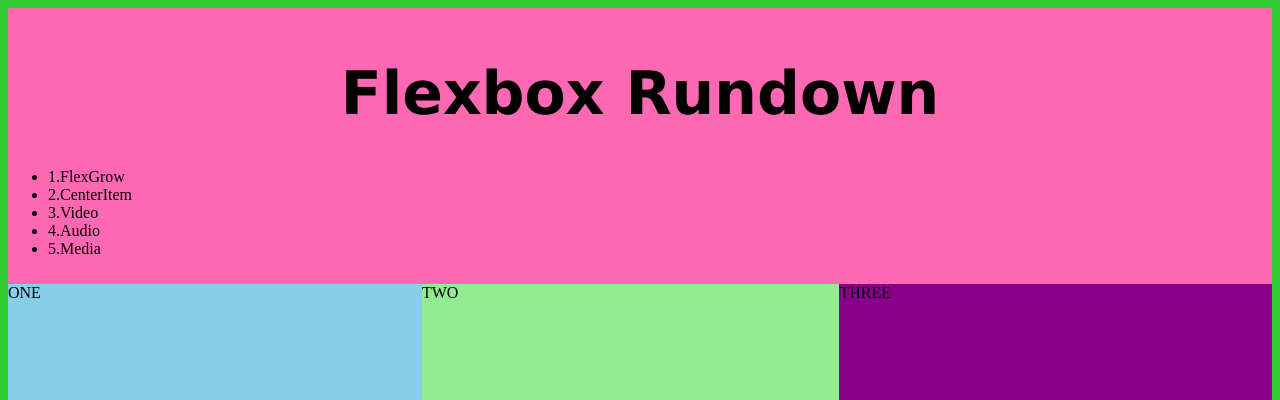
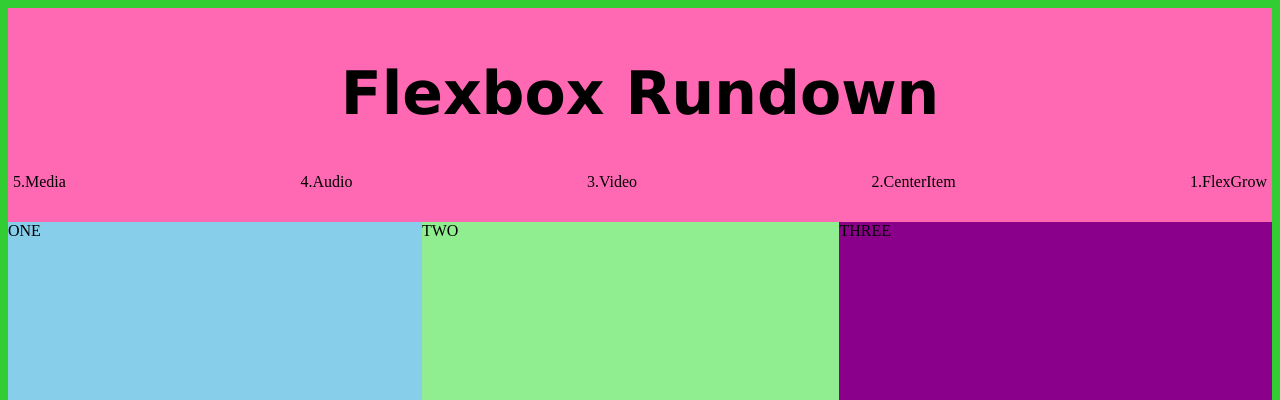
Before and after one commit to ErikTaylorUWE/GWDS-Weekly-Coding-Sheets, a plain HTML site: page week4/index.html in a window 1280 px wide. Shown: the top 400 px of the page. Drawn offline with Linux system fonts and the light colour scheme.

Commit message:
nav class
added navigation class and styled

```diff
--- a/week4/index.html
+++ b/week4/index.html
@@ -19,11 +19,14 @@
         <h1>Flexbox Rundown</h1>
 
             <ul>
-                <li>1.FlexGrow</li>
-                <li>2.CenterItem</li>
-                <li>3.Video</li>
-                <li>4.Audio</li>
-                <li>5.Media</li>
+                <div class="container-navigation">
+                    <li>1.FlexGrow</li>
+                    <li>2.CenterItem</li>
+                    <li>3.Video</li>
+                    <li>4.Audio</li>
+                    <li>5.Media</li>
+
+                </div>
             </ul>
 
     </header>
--- a/week4/styles.css
+++ b/week4/styles.css
@@ -18,6 +18,18 @@ h1 {
     font-family: Verdana, Geneva, Tahoma, sans-serif;
     font-size: 60px;
     text-align: center;
+}
+
+ul {
+    list-style-type: none;
+    padding: 5px;
+}
+
+.container-navigation {
+    display: flex;
+    flex-wrap: wrap;
+    flex-direction: row-reverse;
+    justify-content: space-between;
 }
 
 
```
